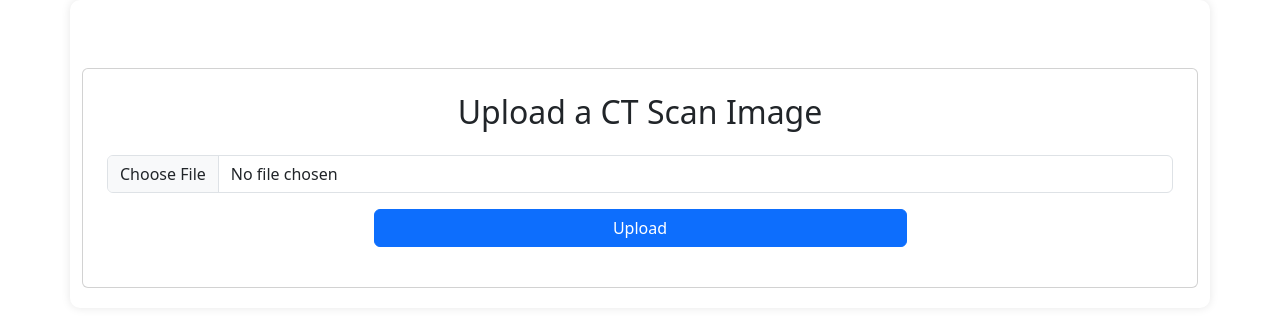
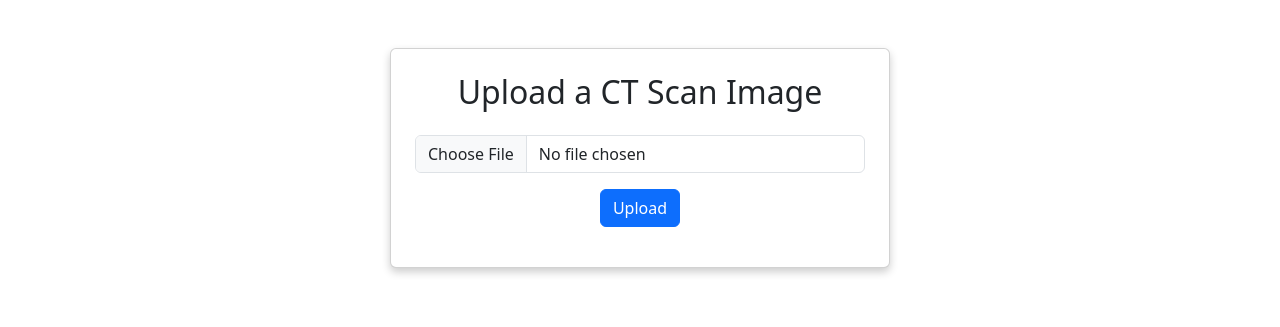
Before and after one commit to Tanyboy3333/pancreatic-cancer-detection, a Flask app: page / in a window 1280 px wide. Shown: the top 327 px of the page. Run offline with Flask 3, Linux system fonts and the light colour scheme.

Commit message:
Update styles.css

```diff
--- a/static/css/styles.css
+++ b/static/css/styles.css
@@ -1,59 +1,20 @@
 body {
-    font-family: Arial, sans-serif;
-    text-align: center;
-    background-color: #f4f4f4;
-    margin: 0;
-    padding: 20px;
+    background-color: #f8f9fa;
 }
 
-.container {
-    background: white;
-    padding: 20px;
+.card {
+    max-width: 500px;
+    margin: auto;
+    box-shadow: 0px 4px 8px rgba(0, 0, 0, 0.2);
     border-radius: 10px;
-    width: 40%;
-    margin: auto;
-    box-shadow: 0px 0px 10px rgba(0, 0, 0, 0.1);
 }
 
-h1 {
-    color: #333;
-}
-
-form {
-    display: flex;
-    flex-direction: column;
-    align-items: center;
-}
-
-label {
-    margin-top: 10px;
-}
-
-input {
-    padding: 8px;
-    width: 80%;
-    margin-top: 5px;
-    border-radius: 5px;
-    border: 1px solid #ccc;
-}
-
-button {
-    margin-top: 15px;
-    padding: 10px;
-    width: 50%;
-    background-color: #28a745;
-    color: white;
-    border: none;
-    border-radius: 5px;
-    cursor: pointer;
-}
-
-button:hover {
-    background-color: #218838;
+h2 {
+    font-weight: bold;
 }
 
 #result {
+    font-size: 18px;
+    font-weight: bold;
     margin-top: 20px;
-    font-size: 20px;
-    font-weight: bold;
 }
```
